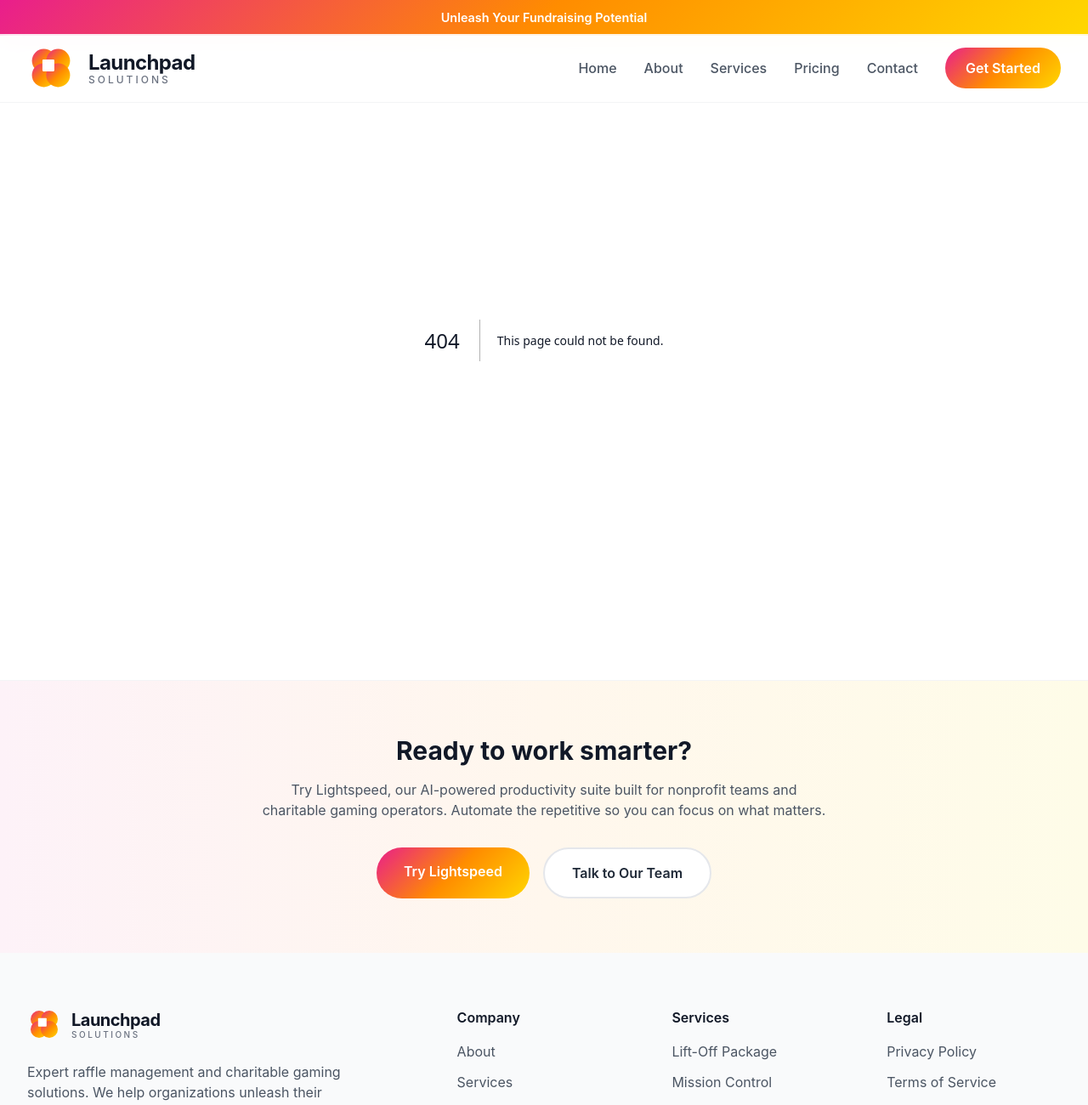
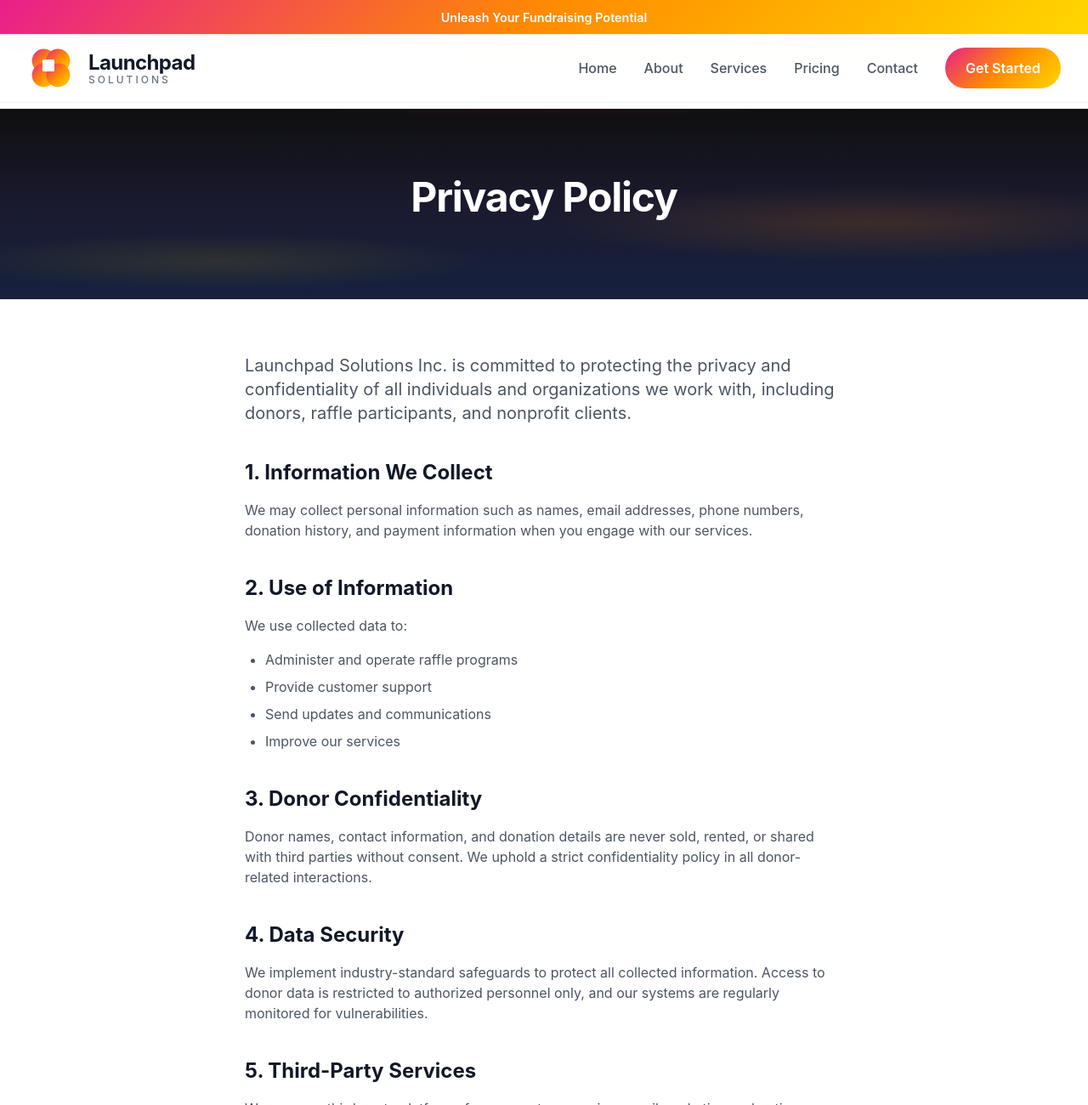
Before and after one commit to launchpadsolutionsdev/consultingwebsite, a Next.js app: page /privacy in a window 1280 px wide. Before the commit this address had no page. Shown: the top 1300 px of the page at 85% size. Built offline with nearby package versions, Linux system fonts and the light colour scheme.

Commit message:
Add Privacy Policy and Terms of Service pages
- Create /privacy page with full privacy policy content
- Create /terms page with terms and conditions content
- Both pages use consistent styling with dark hero and white content section

https://claude.ai/code/session_012DsmTG9bnpmJ8E1XjXLuU2

```diff
--- /dev/null
+++ b/src/app/privacy/page.tsx
@@ -0,0 +1,69 @@
+export default function PrivacyPage() {
+  return (
+    <div className="pt-32">
+      {/* Hero Section */}
+      <section className="hero-gradient py-16 lg:py-20 relative">
+        <div className="max-w-7xl mx-auto px-6 lg:px-8 relative z-10">
+          <div className="max-w-3xl mx-auto text-center">
+            <h1 className="text-4xl md:text-5xl font-bold tracking-tight mb-4">
+              <span className="text-white">Privacy Policy</span>
+            </h1>
+          </div>
+        </div>
+      </section>
+
+      {/* Content */}
+      <section className="py-16 bg-white">
+        <div className="max-w-3xl mx-auto px-6 lg:px-8">
+          <div className="prose prose-lg max-w-none">
+            <p className="text-xl text-gray-600 mb-8">
+              Launchpad Solutions Inc. is committed to protecting the privacy and confidentiality of all individuals and organizations we work with, including donors, raffle participants, and nonprofit clients.
+            </p>
+
+            <h2 className="text-2xl font-bold text-gray-900 mt-10 mb-4">1. Information We Collect</h2>
+            <p className="text-gray-600 mb-6">
+              We may collect personal information such as names, email addresses, phone numbers, donation history, and payment information when you engage with our services.
+            </p>
+
+            <h2 className="text-2xl font-bold text-gray-900 mt-10 mb-4">2. Use of Information</h2>
+            <p className="text-gray-600 mb-4">We use collected data to:</p>
+            <ul className="list-disc pl-6 text-gray-600 mb-6 space-y-2">
+              <li>Administer and operate raffle programs</li>
+              <li>Provide customer support</li>
+              <li>Send updates and communications</li>
+              <li>Improve our services</li>
+            </ul>
+
+            <h2 className="text-2xl font-bold text-gray-900 mt-10 mb-4">3. Donor Confidentiality</h2>
+            <p className="text-gray-600 mb-6">
+              Donor names, contact information, and donation details are never sold, rented, or shared with third parties without consent. We uphold a strict confidentiality policy in all donor-related interactions.
+            </p>
+
+            <h2 className="text-2xl font-bold text-gray-900 mt-10 mb-4">4. Data Security</h2>
+            <p className="text-gray-600 mb-6">
+              We implement industry-standard safeguards to protect all collected information. Access to donor data is restricted to authorized personnel only, and our systems are regularly monitored for vulnerabilities.
+            </p>
+
+            <h2 className="text-2xl font-bold text-gray-900 mt-10 mb-4">5. Third-Party Services</h2>
+            <p className="text-gray-600 mb-6">
+              We may use third-party platforms for payment processing, email marketing, or hosting. These services are vetted for security and privacy compliance.
+            </p>
+
+            <h2 className="text-2xl font-bold text-gray-900 mt-10 mb-4">6. Your Rights</h2>
+            <p className="text-gray-600 mb-6">
+              You may request to view, correct, or delete your personal information at any time by contacting us at{' '}
+              <a href="mailto:info@launchpadsolutions.ca" className="text-pink-600 hover:text-pink-700">
+                info@launchpadsolutions.ca
+              </a>
+            </p>
+
+            <h2 className="text-2xl font-bold text-gray-900 mt-10 mb-4">7. Updates to This Policy</h2>
+            <p className="text-gray-600 mb-6">
+              Our privacy policy may be updated periodically. All changes will be posted on this page with an updated effective date.
+            </p>
+          </div>
+        </div>
+      </section>
+    </div>
+  )
+}
--- /dev/null
+++ b/src/app/terms/page.tsx
@@ -0,0 +1,57 @@
+export default function TermsPage() {
+  return (
+    <div className="pt-32">
+      {/* Hero Section */}
+      <section className="hero-gradient py-16 lg:py-20 relative">
+        <div className="max-w-7xl mx-auto px-6 lg:px-8 relative z-10">
+          <div className="max-w-3xl mx-auto text-center">
+            <h1 className="text-4xl md:text-5xl font-bold tracking-tight mb-4">
+              <span className="text-white">Terms and Conditions</span>
+            </h1>
+          </div>
+        </div>
+      </section>
+
+      {/* Content */}
+      <section className="py-16 bg-white">
+        <div className="max-w-3xl mx-auto px-6 lg:px-8">
+          <div className="prose prose-lg max-w-none">
+            <p className="text-xl text-gray-600 mb-8">
+              Welcome to Launchpad Solutions Inc. (&ldquo;Launchpad&rdquo;). By accessing or using our website, services, or software, you agree to be bound by the following terms and conditions.
+            </p>
+
+            <h2 className="text-2xl font-bold text-gray-900 mt-10 mb-4">1. Eligibility</h2>
+            <p className="text-gray-600 mb-6">
+              You must be at least 18 years old and legally capable of entering into binding contracts to use our services.
+            </p>
+
+            <h2 className="text-2xl font-bold text-gray-900 mt-10 mb-4">2. Use of Services</h2>
+            <p className="text-gray-600 mb-6">
+              Launchpad provides digital tools and services for the management of charitable raffles and fundraising initiatives. Use of our services must comply with all applicable local, provincial, and federal laws.
+            </p>
+
+            <h2 className="text-2xl font-bold text-gray-900 mt-10 mb-4">3. Intellectual Property</h2>
+            <p className="text-gray-600 mb-6">
+              All content on this website, including logos, branding, copy, and technology, is the property of Launchpad unless otherwise stated. Unauthorized use is prohibited.
+            </p>
+
+            <h2 className="text-2xl font-bold text-gray-900 mt-10 mb-4">4. Limitation of Liability</h2>
+            <p className="text-gray-600 mb-6">
+              Launchpad is not liable for any indirect, incidental, or consequential damages arising from the use of our services, including but not limited to lost data, lost revenue, or reputational harm.
+            </p>
+
+            <h2 className="text-2xl font-bold text-gray-900 mt-10 mb-4">5. Termination</h2>
+            <p className="text-gray-600 mb-6">
+              We reserve the right to terminate or suspend access to our services for any reason, including breach of these terms.
+            </p>
+
+            <h2 className="text-2xl font-bold text-gray-900 mt-10 mb-4">6. Changes to Terms</h2>
+            <p className="text-gray-600 mb-6">
+              These terms may be updated from time to time. Continued use of our services constitutes acceptance of any changes.
+            </p>
+          </div>
+        </div>
+      </section>
+    </div>
+  )
+}
```
